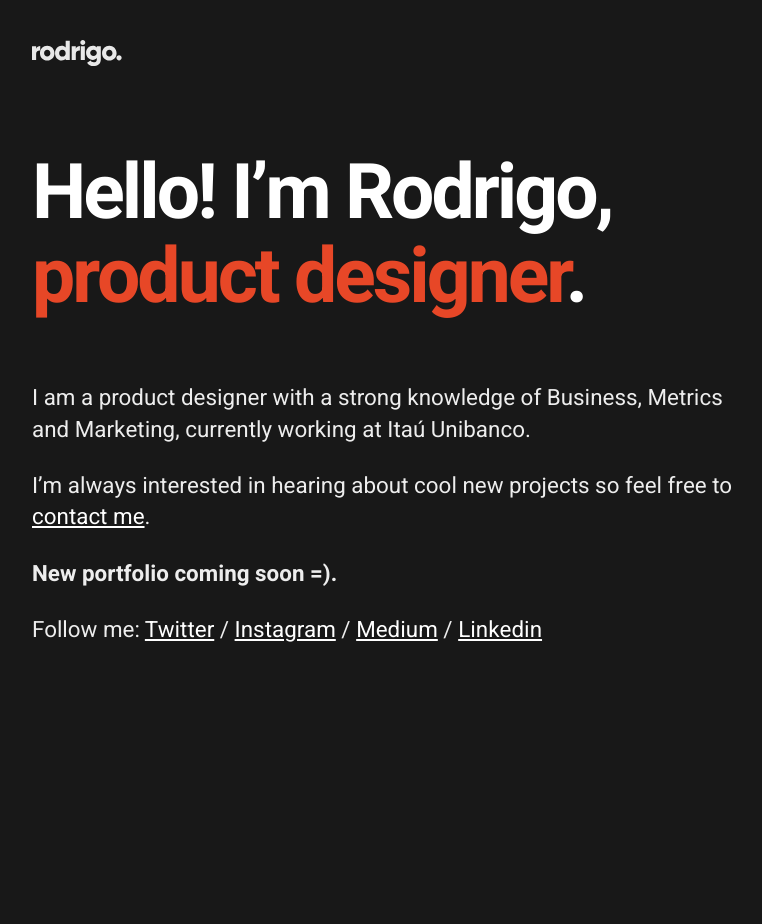
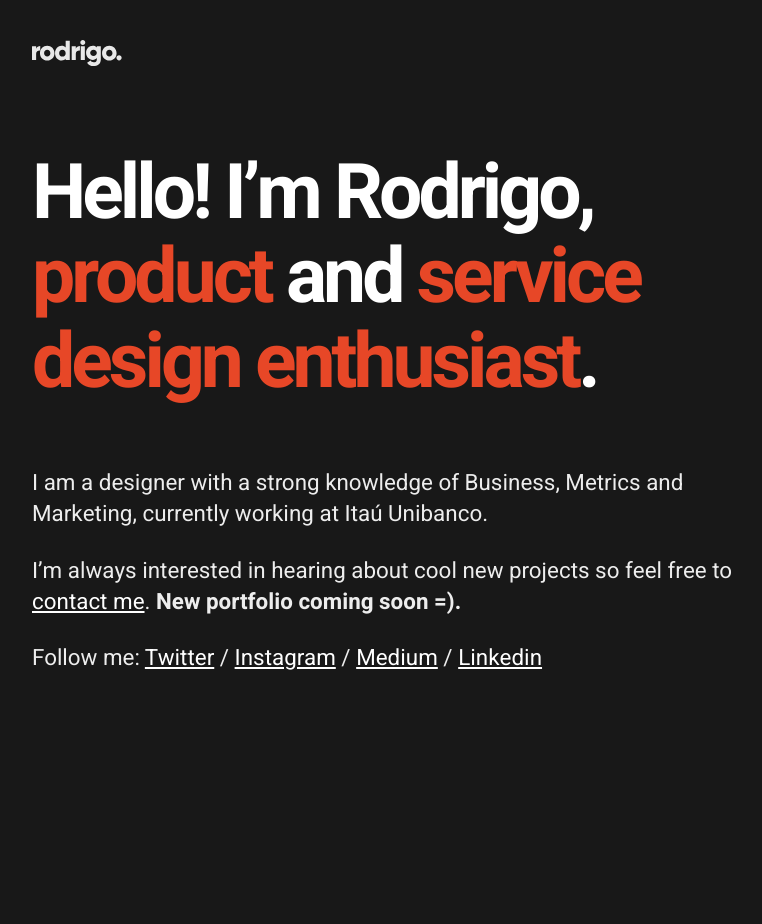
Before and after one commit to drigoteixeira/drigoteixeira.github.io, a Jekyll site: the page built from index.html, in a window 1280 px wide. Shown: the whole page, without its empty margins (58-820 px from the left). Built offline with Jekyll 4.4.1, drawn with Linux system fonts in a browser that asks for light colours; nearby versions of some CDN libraries.

Commit message:
Update homepage

```diff
--- a/_scss/typography.scss
+++ b/_scss/typography.scss
@@ -17,7 +17,7 @@ h6 {
 h1 {
     font-size: 4.8em;
     line-height: 1.1;
-    letter-spacing: -3px;
+    letter-spacing: -4px;
     color: $white;
 }
 
--- a/index.html
+++ b/index.html
@@ -6,17 +6,17 @@ layout: home2
         <div class="row">
             <div class="nine columns">
 
-                <h1>Hello! I’m Rodrigo, <span>product designer</span>.</h1>
+                <h1>Hello! I’m Rodrigo, <span>product</span> and <span>service design enthusiast</span>.</h1>
 
             </div>
         </div>
         <div class="row">
             <div class="eight columns">
-                <p>I am a product designer with a strong knowledge of Business, Metrics and Marketing, currently working at Itaú Unibanco.</p>
+                <p>I am a designer with a strong knowledge of Business, Metrics and Marketing, currently working at Itaú Unibanco.</p>
 
-                <p>I’m always interested in hearing about cool new projects so feel free to <a href="mailto:hello@rodrigoteixeira.co">contact me</a>. </p>
+                <p>I’m always interested in hearing about cool new projects so feel free to <a href="mailto:hello@rodrigoteixeira.co">contact me</a>. <b>New portfolio coming soon =).</b> </p>
 
-                <p><b>New portfolio coming soon =).</b></p>
+                <p></p>
 
                 <p>Follow me: <a href="https://twitter.com/drigo">Twitter</a> / <a href="https://www.instagram.com/drigoteixeira/">Instagram</a> / <a href="https://medium.com/@drigo">Medium</a> / <a href="https://www.linkedin.com/in/drigoteixeira/">Linkedin</a></p>
             </div>
```
